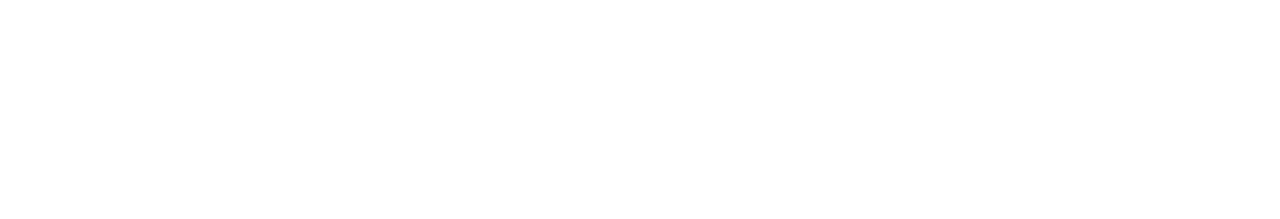
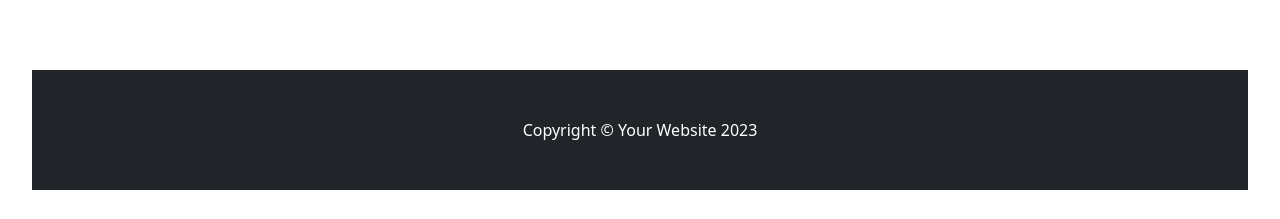
Before and after one commit to JijoAndrews/React_UseContext_Task, a React (Vite) app: page / in a window 1280 px wide. Shown: the part 2358-2577 px from the top of the page. Before the commit the page ends 2460 px from the top, so only its background shows below. Built offline with nearby package versions, Linux system fonts and the light colour scheme.

Commit message:
added footer component

```diff
--- /dev/null
+++ b/src/components/Footercomponent.jsx
@@ -0,0 +1,8 @@
+
+export const Footercomponent = () => {
+  return (
+        <footer className="py-5 bg-dark">
+            <div className="container"><p className="m-0 text-center text-white">Copyright © Your Website 2023</p></div>
+        </footer>
+    )
+}
--- a/src/components/HomeComponent.jsx
+++ b/src/components/HomeComponent.jsx
@@ -2,6 +2,7 @@
 import { useLoaderData } from 'react-router-dom'
 import { CardComponent } from './CardComponent';
 import { NavbarComponent } from './NavbarComponent';
+import { Footercomponent } from './Footercomponent';
 
 
 export const contextdata =createContext();
@@ -68,6 +69,7 @@
         <NavbarComponent/>
         <CardComponent data={spliteddata}/>
         </contextdata.Provider>
+        <Footercomponent/>
     </div>
     )
 }
```
